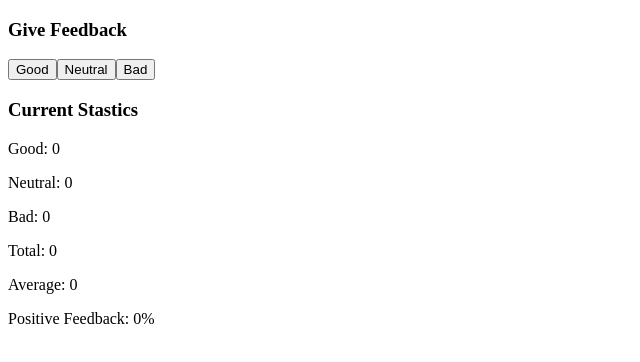
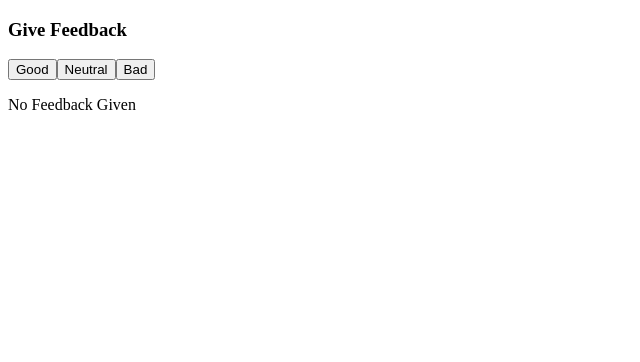
Before and after one commit to KartikPat250905/full-stack-open, a React (Vite) app in the folder part1/unicafe/: page / in a window 1280 px wide. Shown: the top 362 px of the page, without its empty margins (0-640 px from the left). Built offline with nearby package versions, Linux system fonts and the light colour scheme.

Commit message:
Part1: exercise1.9: unicafe step 4

```diff
--- a/part1/unicafe/src/App.jsx
+++ b/part1/unicafe/src/App.jsx
@@ -2,6 +2,10 @@ import { useState } from 'react'
 
 const Statistics = ({stats}) => {
   const { good, neutral, bad, total, average, positivefeedback } = stats;
+
+  if (total === 0)
+    return <p>No Feedback Given</p>
+
   return (
     <>
       <h3>Current Stastics</h3>
```
